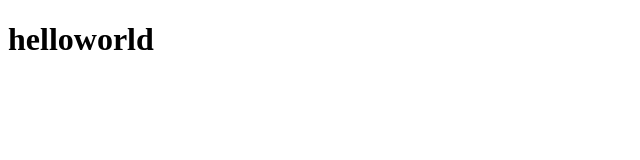
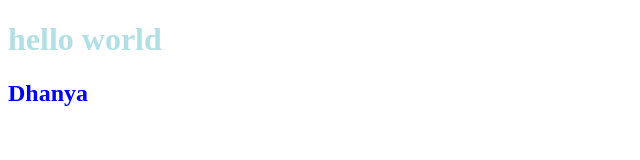
Before and after one commit to Dhanyashree-dev/gitworkshop, a plain HTML site: page index.html in a window 1280 px wide. Shown: the whole page, without its empty margins (0-640 px from the left). Drawn offline with Linux system fonts and the light colour scheme.

Commit message:
colour blue

```diff
--- a/index.html
+++ b/index.html
@@ -4,8 +4,10 @@
     <meta charset="UTF-8">
     <meta name="viewport" content="width=23, initial-scale=1.0">
     <title>Document</title>
+    <link rel="stylesheet" href="style.css">
 </head>
 <body>
-    <h1>helloworld</h1>
+    <h1>hello world</h1>
+    <h2>Dhanya</h2>
 </body>
 </html>
--- /dev/null
+++ b/style.css
@@ -0,0 +1,6 @@
+h1 {
+    color:powderblue;
+}
+h2 {
+    color:blue;
+}
```
